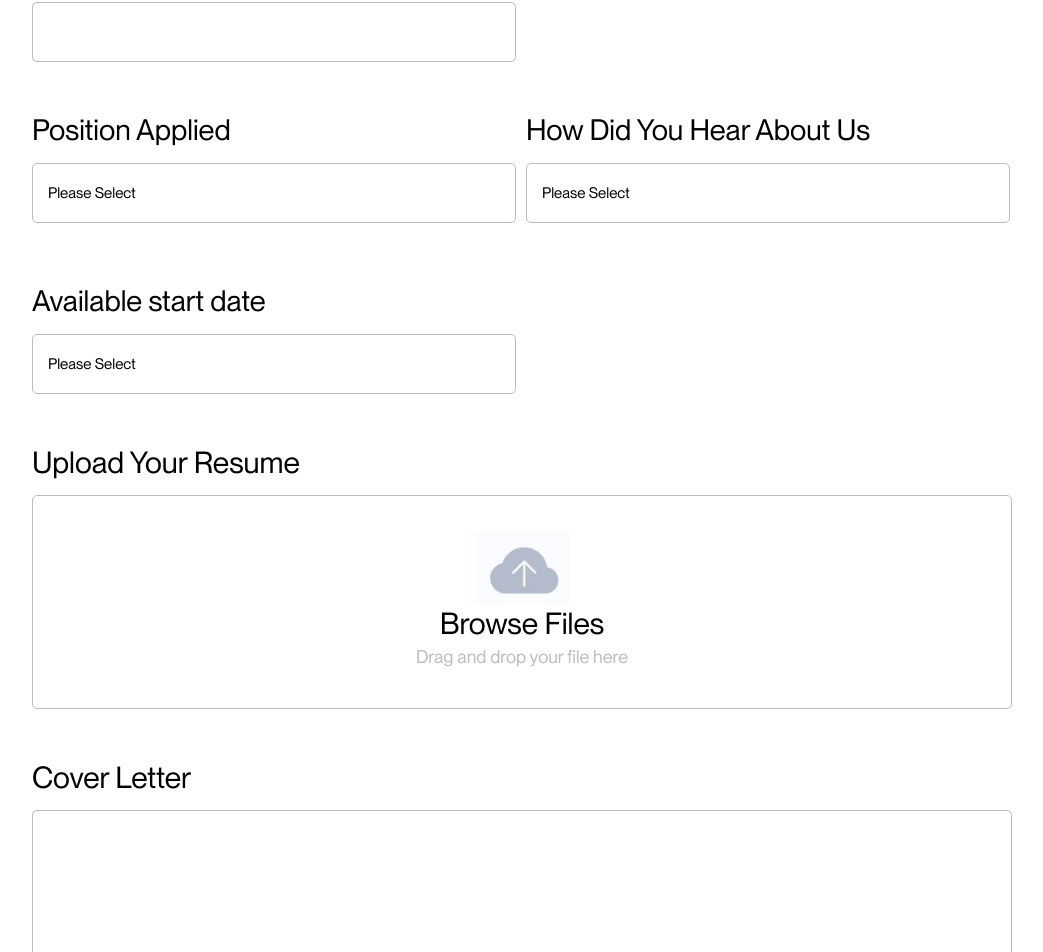
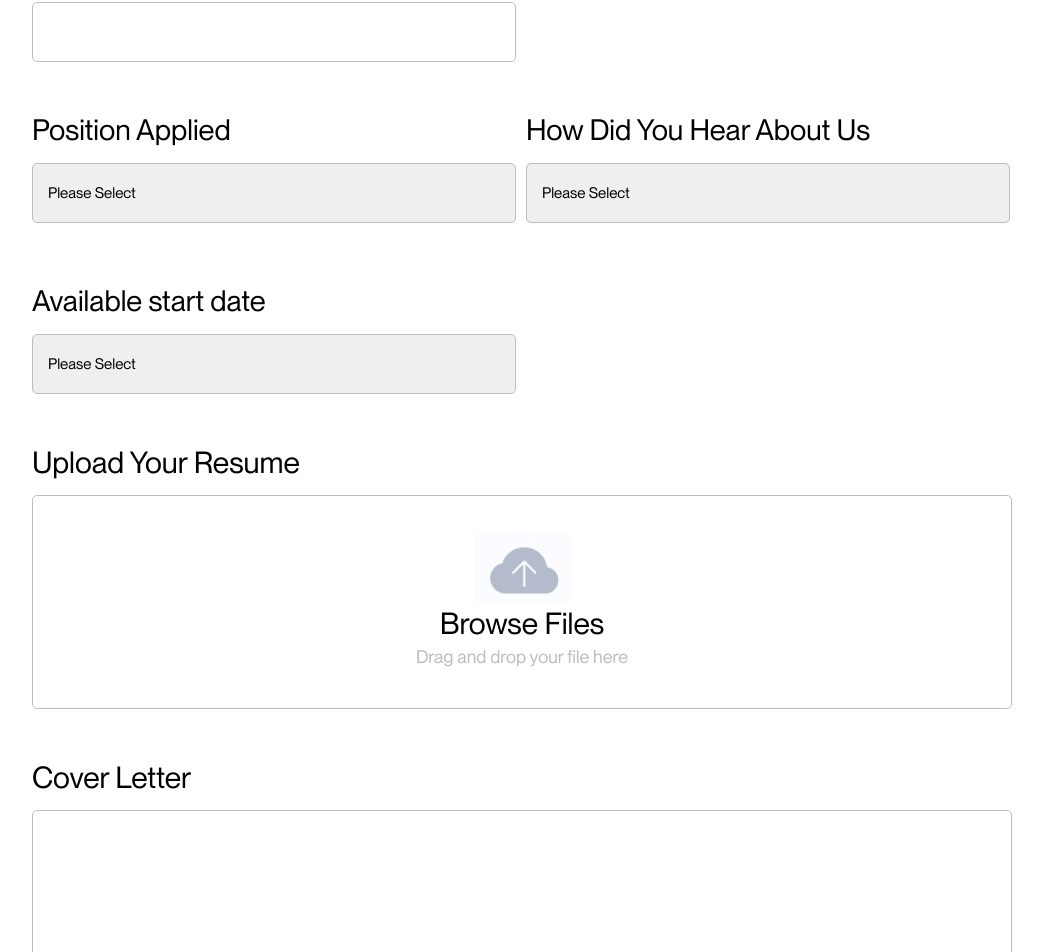
Before and after one commit to omeaag/mgs-website, a Next.js app: page /apply/tokenomics in a window 1280 px wide. Shown: the part 3231-4183 px from the top of the page, without its empty margins (118-1161 px from the left). Built offline with nearby package versions, Linux system fonts and the light colour scheme; no server answers; a web font is replaced by a local one.

Commit message:
apply page bug fix not complete

```diff
--- a/app/apply/digital-content-creator/page.jsx
+++ b/app/apply/digital-content-creator/page.jsx
@@ -2,6 +2,7 @@
 import '../../../public/style/Apply.css';
 import Image from 'next/image';
 import upload_Icon from '../../../public/materials/upload-icon.svg';
+import downArrow from '../../../public/materials/down-arrow.svg'
 import {useState, useEffect} from 'react';
 
 
@@ -297,7 +298,7 @@ const page = () => {
                             <select
                                 name=''
                                 id=''>
-                                <option value=''>Please Select</option>
+                                <option value=''>Please Select </option>
                                 <option value=''>Social Media</option>
                                 <option value=''>Linkedin</option>
                                 <option value=''>Friend</option>
--- a/public/style/Apply.css
+++ b/public/style/Apply.css
@@ -114,8 +114,7 @@
   @apply w-[calc(50%_-_6px)];
 }
 .applyFormContainer .questionInputs select {
-  @apply w-full h-[60px] border text-[15px] appearance-none bg-[30px] bg-no-repeat bg-[right_10px_center] mr-[15px] mb-[50px] pr-[30px] p-[15px] rounded-[5px] border-solid border-[#bdbdbd];
-  background: url(../materials/down-arrow.svg);
+  @apply w-full h-[60px] border text-[15px] appearance-none bg-no-repeat bg-cover mr-[15px] mb-[50px] pr-[30px] p-[15px] rounded-[5px] border-solid border-[#bdbdbd];
 }
 .applyFormContainer .questionInputs h1 {
   @apply text-[29px] leading-9 font-medium w-full mb-[15px];
```
Also changed, not shown: public/materials/down-arrow.svg.
